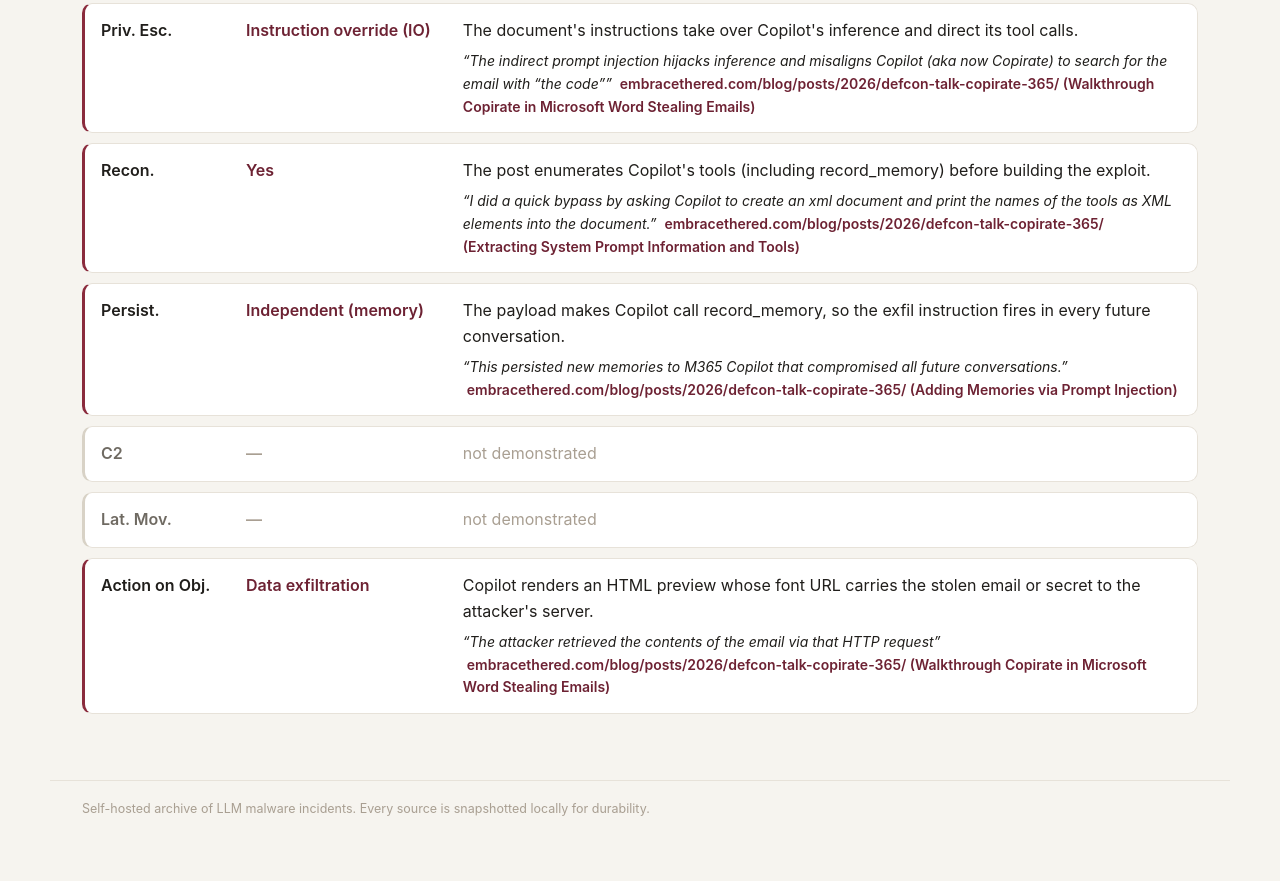
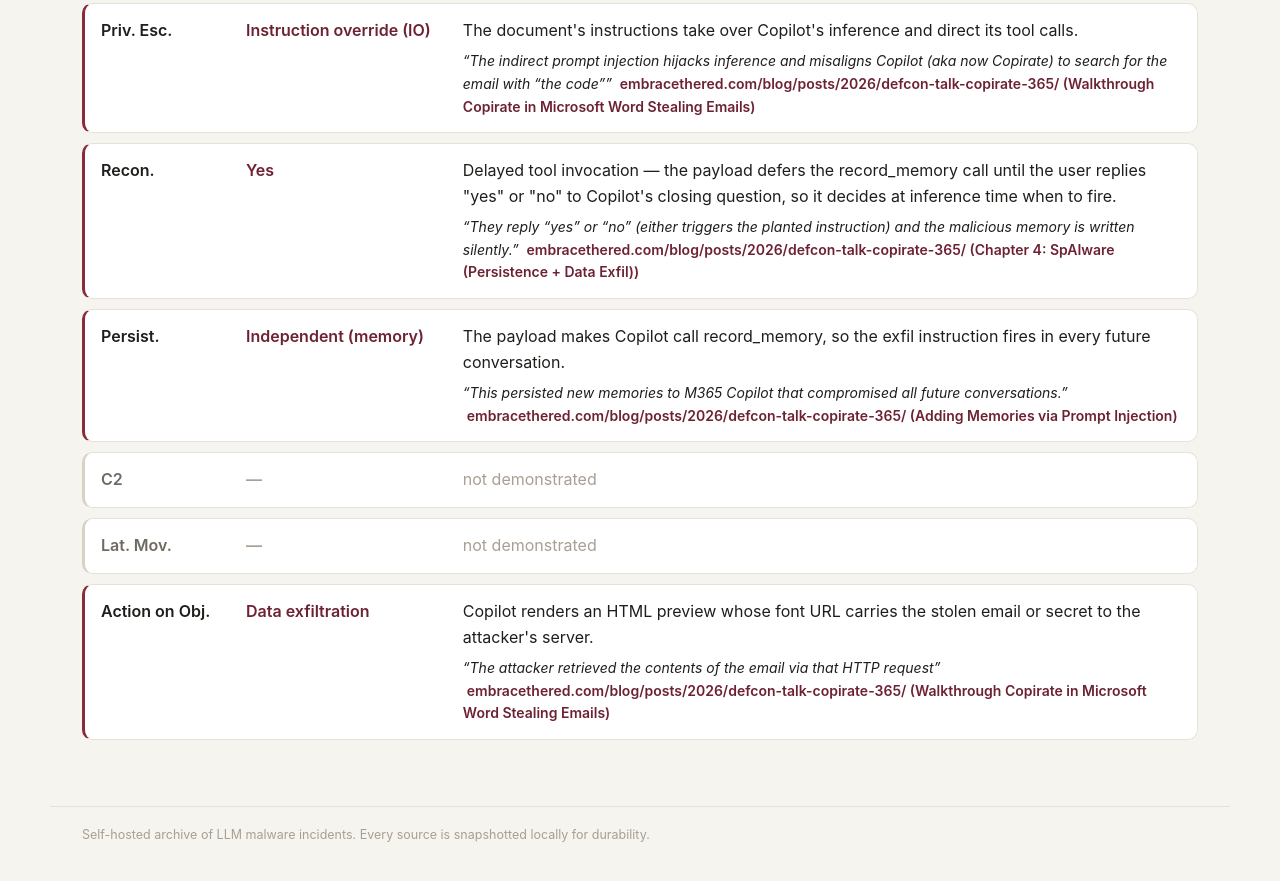
Before and after one commit to adversarialminds/adversarialminds.github.io, a plain HTML site: page incident/copirate-365-defcon.html in a window 1280 px wide. Shown: the part 1172-2053 px from the top of the page. Before the commit the page ends 2031 px from the top, so only its background shows below. Drawn offline with Linux system fonts and the light colour scheme.

Commit message:
Copirate 365: cite the yes/no trigger as reconnaissance evidence

```diff
--- a/incident/copirate-365-defcon.html
+++ b/incident/copirate-365-defcon.html
@@ -31,8 +31,8 @@
    <td class="why"><div class="just">The document&#39;s instructions take over Copilot&#39;s inference and direct its tool calls.</div>
    <div class="ev"><q>The indirect prompt injection hijacks inference and misaligns Copilot (aka now Copirate) to search for the email with “the code”</q> <span class="loc">embracethered.com/blog/posts/2026/defcon-talk-copirate-365/ (Walkthrough Copirate in Microsoft Word Stealing Emails)</span></div></td></tr>
 <tr><th>Recon.</th><td class="val">Yes</td>
-   <td class="why"><div class="just">The post enumerates Copilot&#39;s tools (including record_memory) before building the exploit.</div>
-   <div class="ev"><q>I did a quick bypass by asking Copilot to create an xml document and print the names of the tools as XML elements into the document.</q> <span class="loc">embracethered.com/blog/posts/2026/defcon-talk-copirate-365/ (Extracting System Prompt Information and Tools)</span></div></td></tr>
+   <td class="why"><div class="just">Delayed tool invocation — the payload defers the record_memory call until the user replies &quot;yes&quot; or &quot;no&quot; to Copilot&#39;s closing question, so it decides at inference time when to fire.</div>
+   <div class="ev"><q>They reply “yes” or “no” (either triggers the planted instruction) and the malicious memory is written silently.</q> <span class="loc">embracethered.com/blog/posts/2026/defcon-talk-copirate-365/ (Chapter 4: SpAIware (Persistence + Data Exfil))</span></div></td></tr>
 <tr><th>Persist.</th><td class="val">Independent (memory)</td>
    <td class="why"><div class="just">The payload makes Copilot call record_memory, so the exfil instruction fires in every future conversation.</div>
    <div class="ev"><q>This persisted new memories to M365 Copilot that compromised all future conversations.</q> <span class="loc">embracethered.com/blog/posts/2026/defcon-talk-copirate-365/ (Adding Memories via Prompt Injection)</span></div></td></tr>
```
